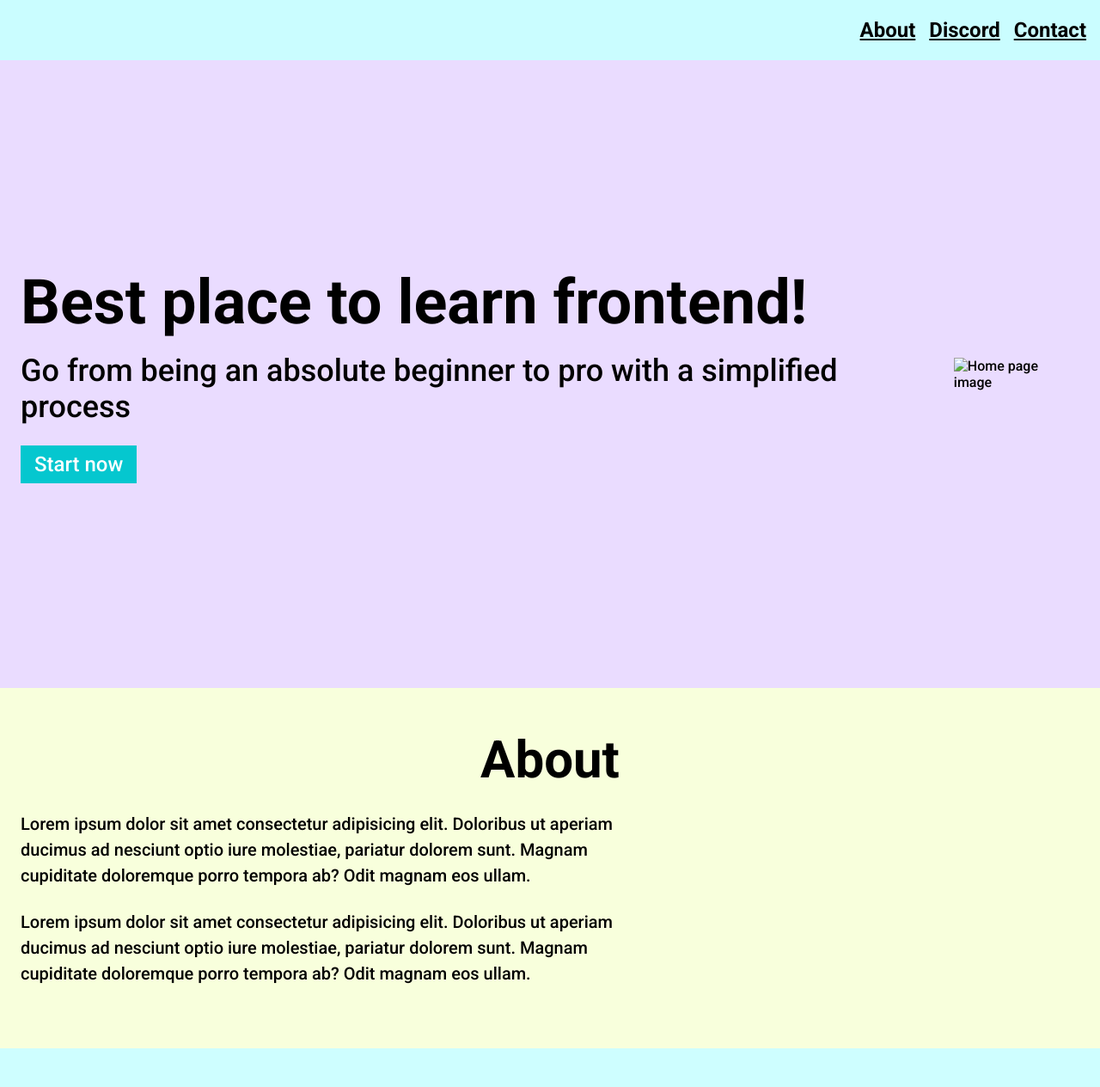
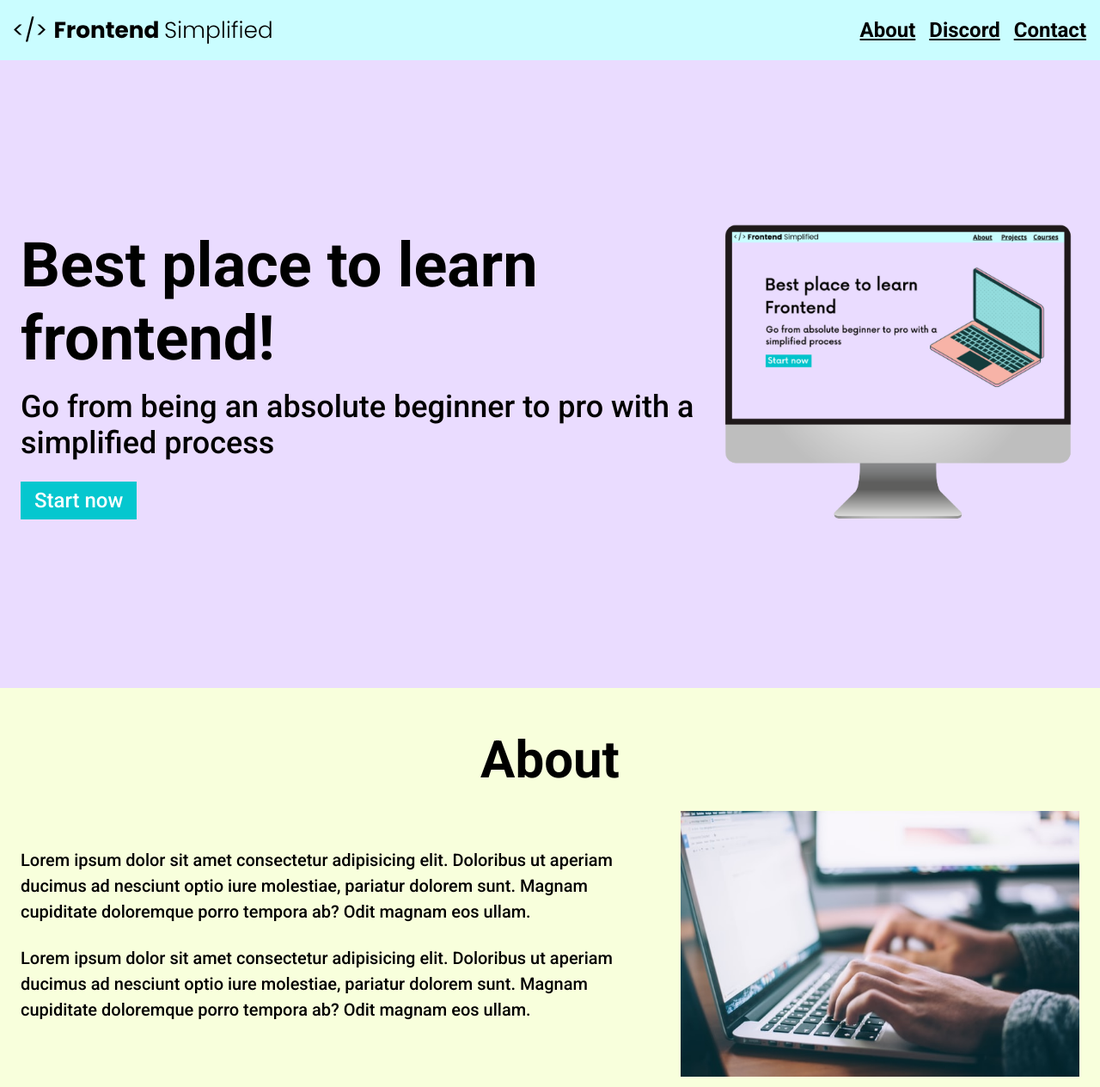
Before and after one commit to G3MIINII/first-practice-project, a plain HTML site: page index.html in a window 1280 px wide. Shown: the top 1264 px of the page at 86% size. Drawn offline with Linux system fonts and the light colour scheme; the site is published under a folder, as on GitHub Pages, so addresses that start at the root find nothing.

Commit message:
first practice project fixed

```diff
--- a/index.html
+++ b/index.html
@@ -10,7 +10,7 @@
   <body>
     <section>
       <nav>
-        <img src="/Assets/dashboard/FES.svg" class="logo" alt="" />
+        <img src="./Assets/dashboard/FES.svg" class="logo" alt="" />
         <ul>
           <li><a href="#about">About</a></li>
           <li><a href="#discord">Discord</a></li>
@@ -27,7 +27,7 @@
             <button class="home__description--button">Start now</button>
           </div>
           <figure>
-            <img src="/Assets/dashboard/laptop.png" alt="Home page image" />
+            <img src="./Assets/dashboard/laptop.png" alt="Home page image" />
           </div>
         </figure>
       </header>
@@ -53,7 +53,7 @@
           </p>
         </div>
         <figure class="about__img--wrapper">
-          <img src="/Assets/dashboard/about.jpg" alt="" />
+          <img src="./Assets/dashboard/about.jpg" alt="" />
         </figure>
       </div>
     </div>
@@ -64,7 +64,7 @@
         <div class="row">
         <div class="section__description">
         <figure class="about__img--wrapper">
-          <img src="/Assets/dashboard/discord.png" alt="Discord" />
+          <img src="./Assets/dashboard/discord.png" alt="Discord" />
         </figure>
         <div class="section__description--wrapper">
           <p class="section__description--para">
```
